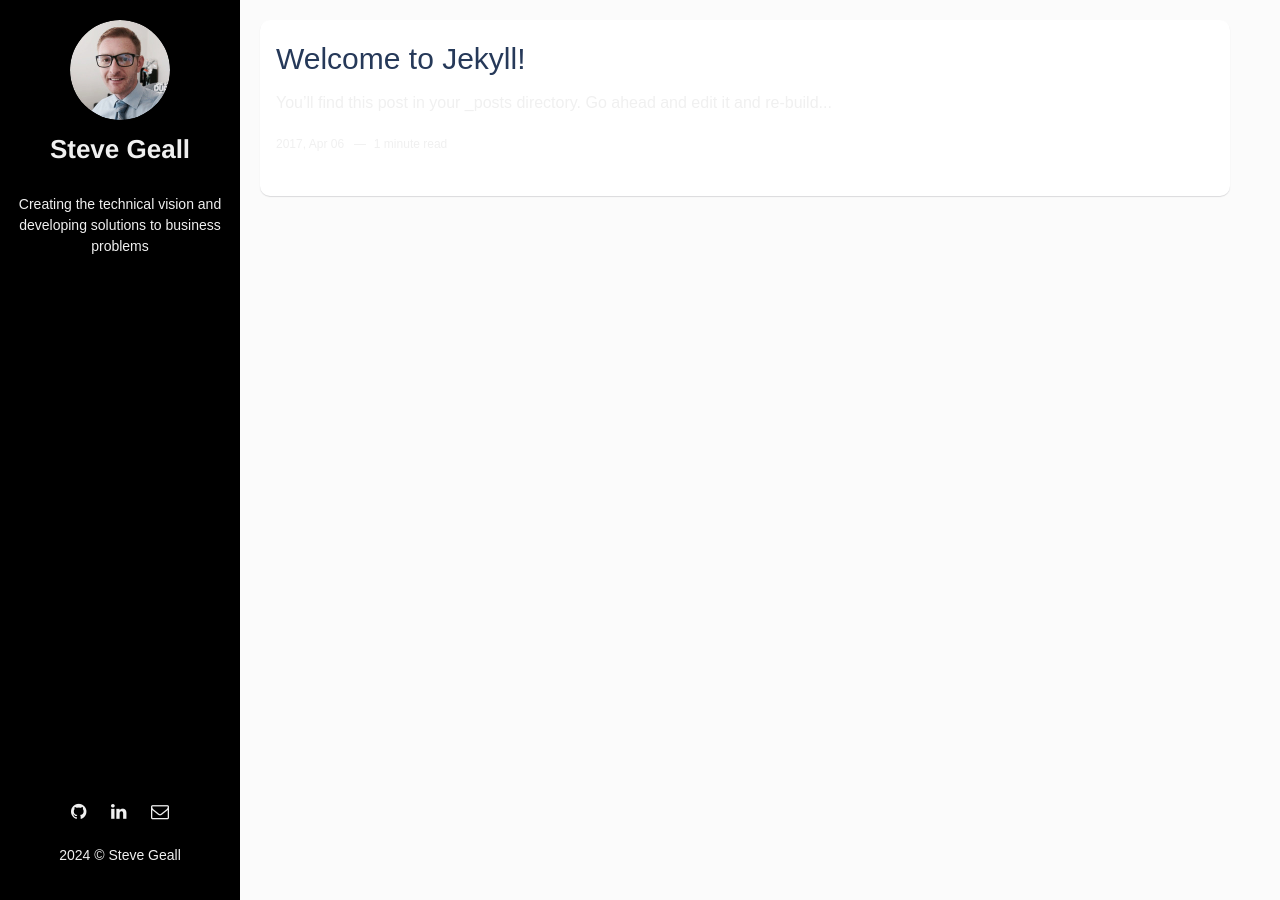
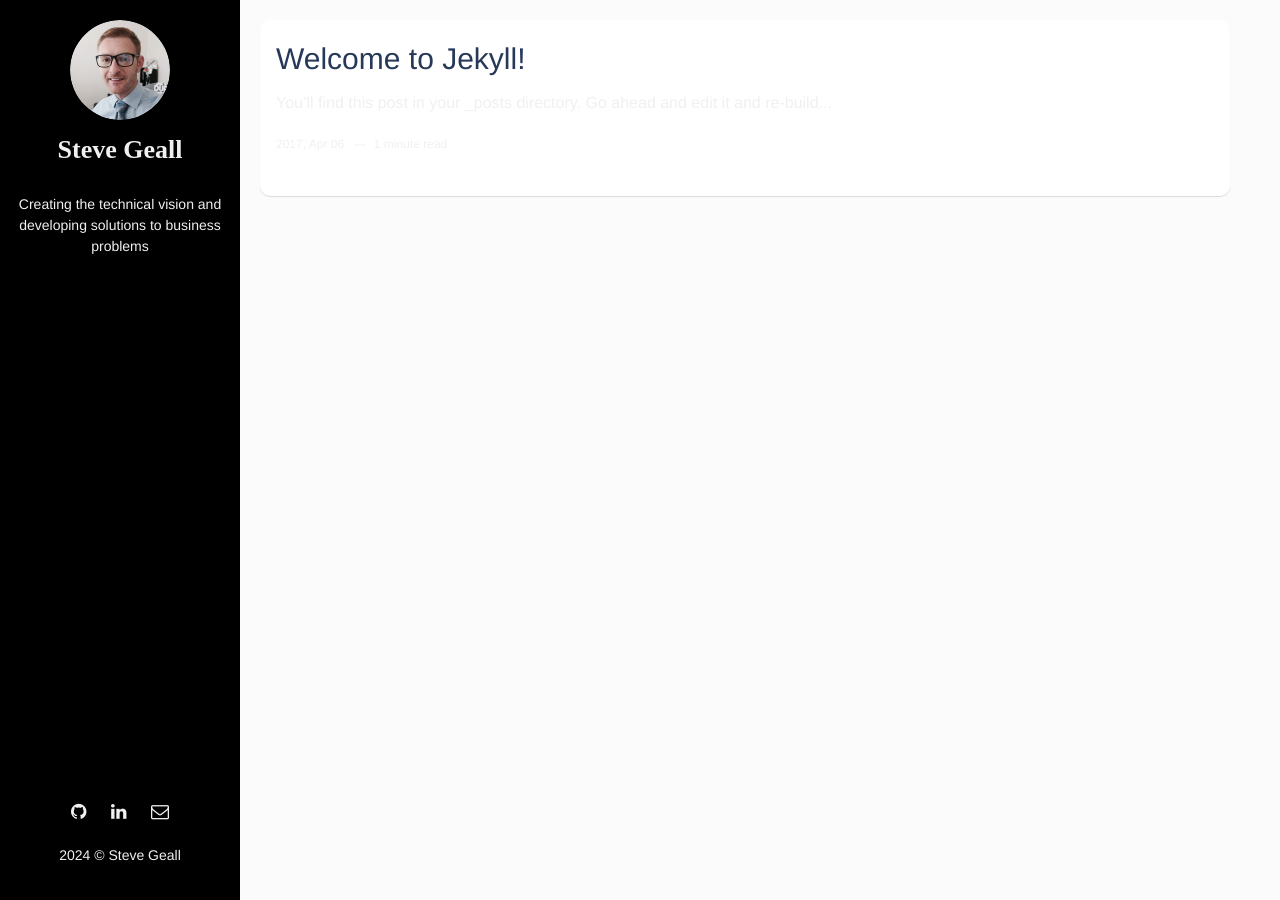
Before and after one commit to borough11/borough11.github.io, a Jekyll site: the page built from index.html, in a window 1280 px wide. Built offline with Jekyll 4.4.1, drawn with Linux system fonts in a browser that asks for light colours; the list of posts is cut into pages by our own code.

Commit message:
modified:   assets/css/main.css 	modified:   assets/css/scss/parts/_home-page.scss

```diff
--- a/assets/css/main.css
+++ b/assets/css/main.css
@@ -773,7 +773,7 @@
 }
 
 body {
-  font-family: 'Outfit', sans-serif;
+  font-family: "Inter Tight", Helvetica Neue, Helvetica, Arial, sans-serif;
   color: #f0f0f0;
   background-color: #fbfbfb;
   margin: 0;
@@ -969,7 +969,7 @@
 }
 
 .about .author-name {
-  font-family: "Inter Tight", Helvetica Neue, Helvetica, Arial, sans-serif;
+  font-family: "Old Standard TT", "Times New Roman", Georgia, serif;
   margin: 0 0 10px;
   position: relative;
   padding-bottom: 15px;
@@ -1164,7 +1164,7 @@
 }
 
 .post .post-content .post-title a {
-  font-family: 'Outfit', sans-serif;
+  font-family: "Inter Tight", Helvetica Neue, Helvetica, Arial, sans-serif;
   text-decoration: none;
   color: #263959;
 }
--- a/assets/css/scss/parts/_home-page.scss
+++ b/assets/css/scss/parts/_home-page.scss
@@ -32,7 +32,7 @@
     }
   }
   .author-name {
-    font-family: "Inter Tight", Helvetica Neue, Helvetica, Arial, sans-serif;
+    font-family: "Old Standard TT", "Times New Roman", Georgia, serif;
     margin: 0 0 10px;
     position: relative;
     padding-bottom: 15px;
@@ -172,7 +172,7 @@
       font-size: 30px;
       font-weight: 400;
       a {
-        font-family: 'Outfit', sans-serif;
+        font-family: "Inter Tight", Helvetica Neue, Helvetica, Arial, sans-serif;
         text-decoration: none;
         color: $dark-blue;
       }
```
